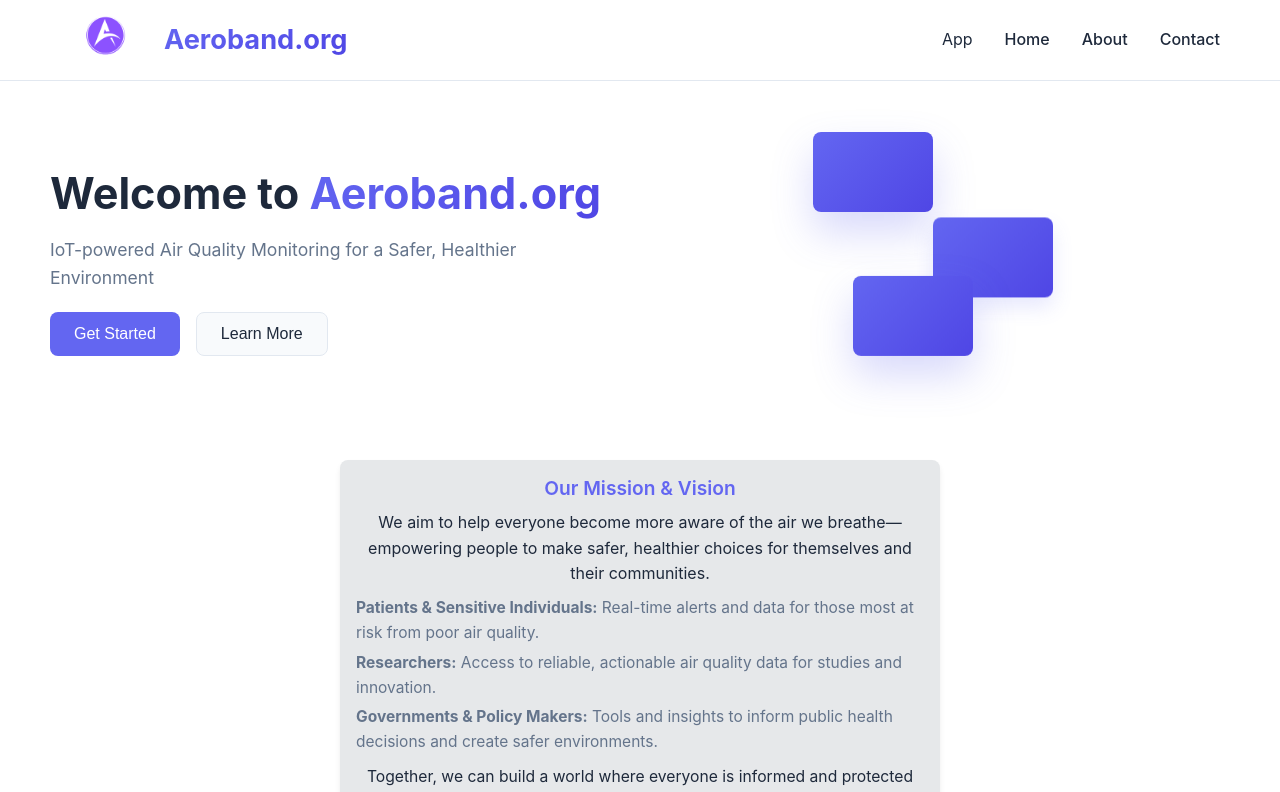
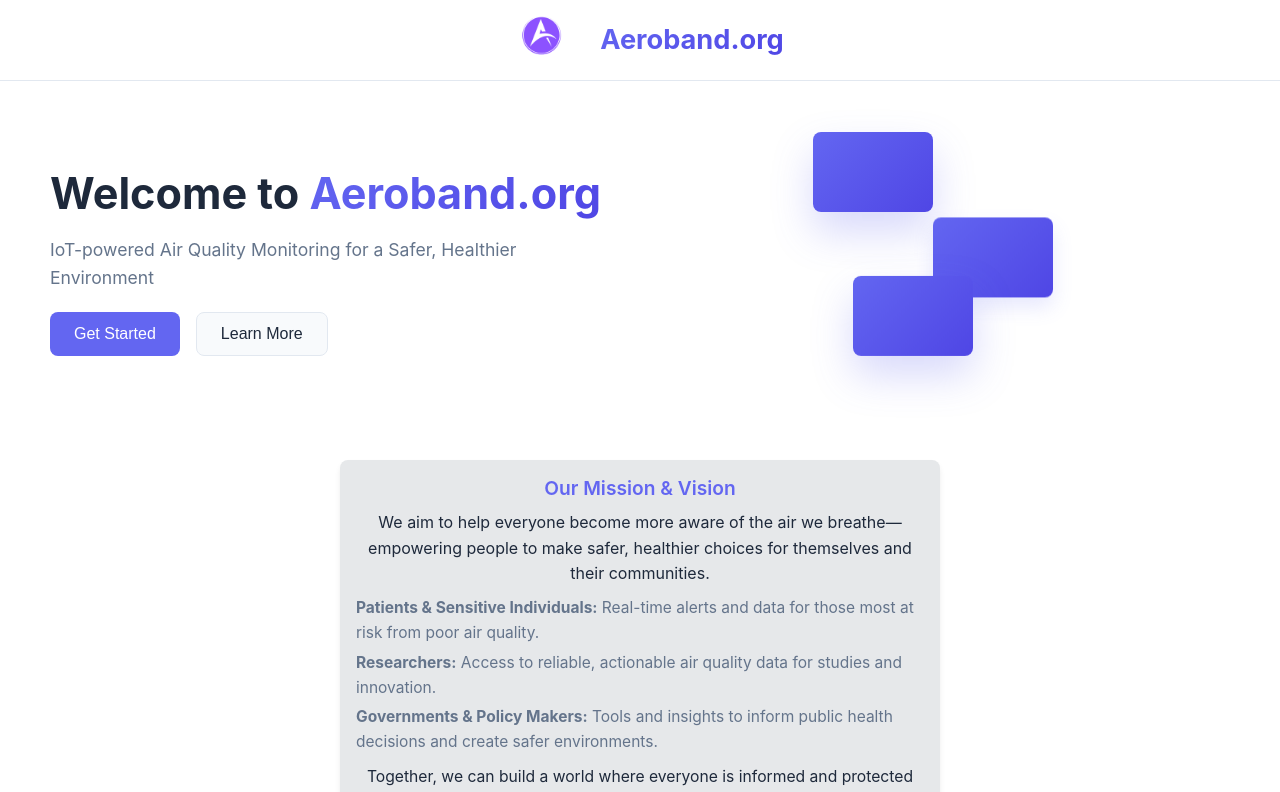
Before and after one commit to skhartaye/Aeroband, a React (Vite) app: page / in a window 1280 px wide. Shown: the top 792 px of the page. Built offline with nearby package versions, Linux system fonts and the light colour scheme.

Commit message:
Landing page: Remove navigation for pure hero experience, include images

```diff
--- a/src/components/Header.tsx
+++ b/src/components/Header.tsx
@@ -14,40 +14,11 @@ const Header = ({ isMenuOpen, setIsMenuOpen }: HeaderProps) => {
 
   return (
     <header className="header">
-      <div className="header-container">
+      <div className="header-container" style={{ justifyContent: 'center' }}>
         <Link to="/" className="logo" style={{ display: 'flex', alignItems: 'center', gap: '0.5rem', textDecoration: 'none' }}>
           <img src="/Aeroband_logo.png" alt="Aeroband Logo" style={{ height: '96px', width: '96px', objectFit: 'contain', borderRadius: '8px' }} />
           <h1 style={{ margin: 0, fontSize: '1.7rem', color: 'inherit' }}>Aeroband.org</h1>
         </Link>
-
-        <nav className={`nav ${isMenuOpen ? 'nav-open' : ''}`}>
-          <button
-            className="nav-link coming-soon"
-            onClick={handleAppClick}
-            style={{ background: 'none', border: 'none', cursor: 'pointer', color: 'inherit', font: 'inherit' }}
-          >
-            App
-          </button>
-          <Link to="/" className="nav-link" onClick={() => setIsMenuOpen(false)}>
-            Home
-          </Link>
-          <Link to="/about" className="nav-link" onClick={() => setIsMenuOpen(false)}>
-            About
-          </Link>
-          <Link to="/contact" className="nav-link" onClick={() => setIsMenuOpen(false)}>
-            Contact
-          </Link>
-        </nav>
-
-        <button
-          className={`hamburger ${isMenuOpen ? 'hamburger-open' : ''}`}
-          onClick={() => setIsMenuOpen(!isMenuOpen)}
-          aria-label="Toggle menu"
-        >
-          <span></span>
-          <span></span>
-          <span></span>
-        </button>
       </div>
     </header>
   )
```
